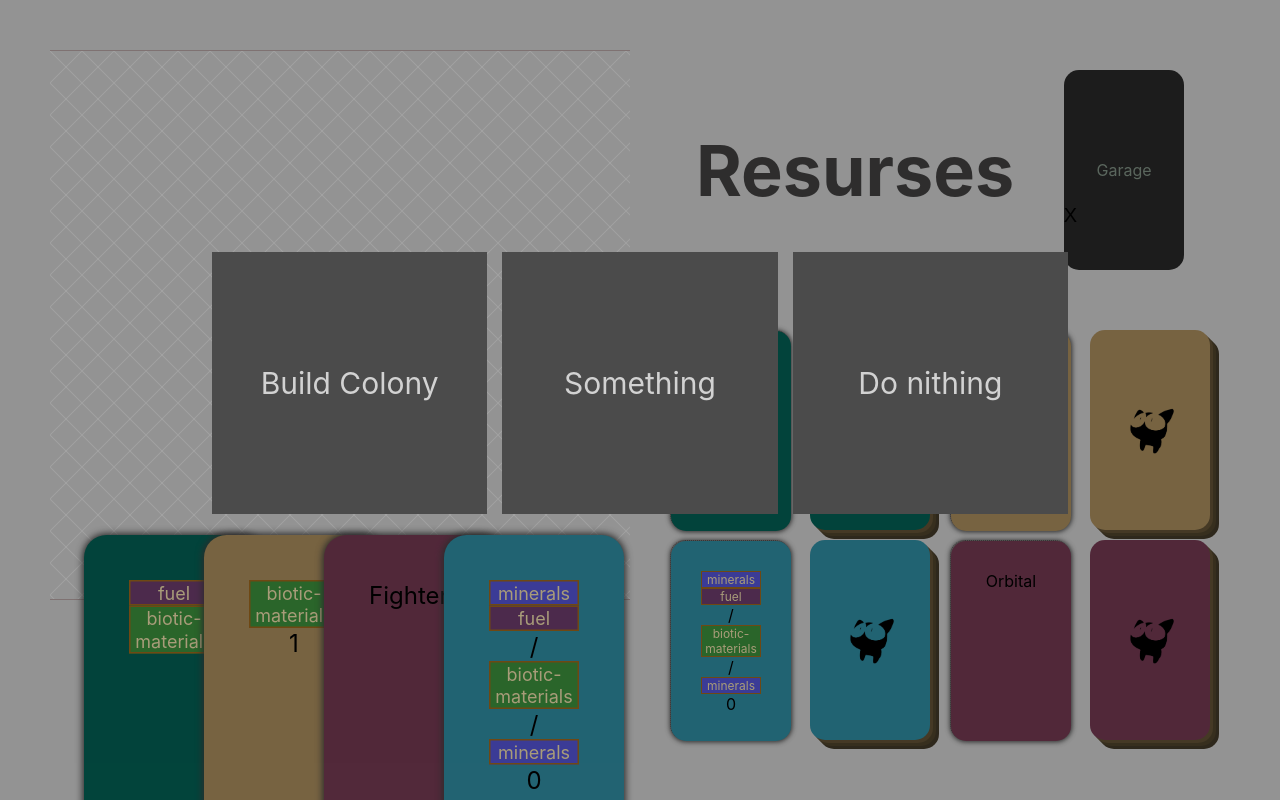
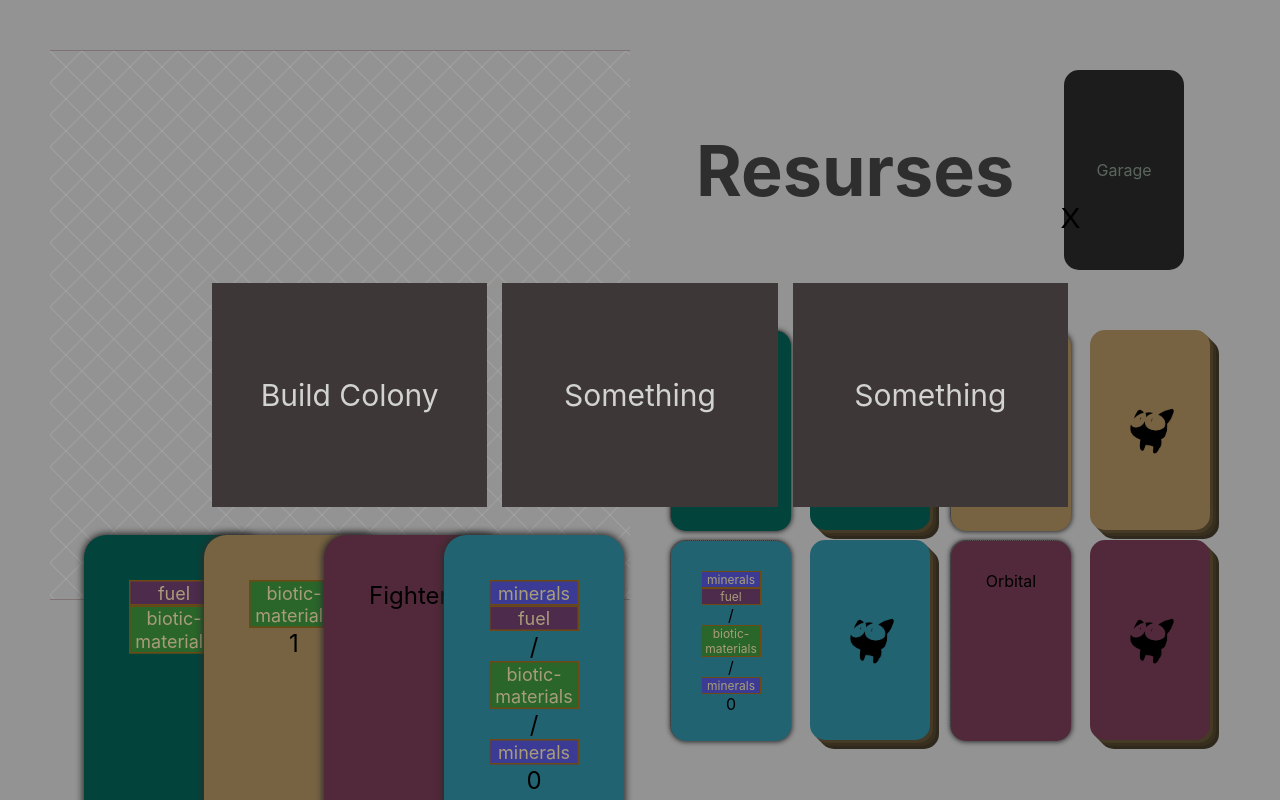
Before and after one commit to Igmat/SpaceExpatriateReact, a React (Create React App) app: page / in a window 1280 px wide. Both pictures are taken after a click on the element "Garage". Built offline with nearby package versions, Linux system fonts and the light colour scheme.

Commit message:
feach: add Context_Modal

```diff
--- a/src/App/index.tsx
+++ b/src/App/index.tsx
@@ -1,27 +1,28 @@
-import React from "react";
+import React, { createContext, useState, useMemo } from "react";
 import { Board } from "../Board";
 import { Player } from "../Player";
 import { Enemy } from "../Enemy";
 import "./App.css";
 import { Rest } from "../components/Rest";
+import { useModalWrapper } from "../components/ModalWindow";
 
 function App() {
-  return (
+ return useModalWrapper((
     <div className="App">
       <div className="board">
-        {" "}
         <Board />
       </div>
       <div className="player">
-        {" "}
         <Player />
       </div>
+    </div>
+  ));
 
-      {/*  <Rest/>*/}
 
-      {/*<Enemy />*/}
-    </div>
-  );
 }
 
 export default App;
+/*
+Сделать три модалки (на каждую карту)
+
+*/
--- a/src/Board/ResursesDeck/index.tsx
+++ b/src/Board/ResursesDeck/index.tsx
@@ -1,24 +1,28 @@
-import { useState } from "react";
-import { ModalWindow } from "../../components/ModalWindow";
+import { useContext, useState } from "react";
 import styles from "./ResurseDeck.module.scss";
+import { useModalService } from "../../components/ModalWindow";
 
 export const ResursesDeck = () => {
-  const [showModal, setShowModal] = useState(false);
-  const actionsArr = ["Build Colony", "Something", "Do nithing"];
-  const modalTest = () => {
-    console.log('Im in modal');
-  }
+  // const [showModal, setShowModal] = useState(false);
+  //  const actionsArr = ["Build Colony", "Something", "Do nithing"];
+
+  const modalService = useModalService();
+
+  const content = (
+    <div className={styles.contentContainer}>
+      <div onClick={() => console.log('1')}>Build Colony</div>
+      <div onClick={() => console.log('2')}>Something</div>
+      <div onClick={() => console.log('3')}>Something</div>
+    </div>
+  );
+
+console.log(' ResursesDeck')
   return (
     <div className={styles.container}>
       <h2>Resurses</h2>
-      <div className={styles.garage} onClick={() => setShowModal(true)}>
+      <div className={styles.garage} onClick={() => modalService.show(content)}>
         Garage
       </div>
-      <ModalWindow
-      isShowModal={showModal}
-      closeModal={() => setShowModal(false)}
-      actionsArr={actionsArr}
-      acttionOnClick={modalTest}/>
     </div>
   );
 };
--- a/src/Player/Table/index.tsx
+++ b/src/Player/Table/index.tsx
@@ -8,6 +8,8 @@ interface TableProps {
 }
 
 export const Table = observer((props: TableProps) => {
+
+console.log('Table ')
   return (
     <div className={styles.container}>
       <div className={styles.cardsContainer}>
--- a/src/components/ModalWindow/ModalWindow.module.scss
+++ b/src/components/ModalWindow/ModalWindow.module.scss
@@ -15,47 +15,47 @@
   & .modalDialog {
     width: 70%;
     height: 50%;
-    //background: rgb(183, 183, 183);
-    background-color: transparent;
     position: relative;
     margin: 0 20px;
     display: flex;
     flex-direction: column;
     overflow: hidden;
     animation-duration: 1s; //не работает
-    & .actionsContainer {
-        height: 100%;
-      display: grid;
-      grid-template-columns: repeat(auto-fit, minmax(250px, 1fr));
-      grid-template-rows: auto;
-      padding: 20px;
-      gap: 15px;
-      & div {
-        height: 80%;
-        display: flex;
-        align-items: center;
-        justify-content: center;
-        background-color: rgb(75, 75, 75);
-        color: rgb(210, 210, 210);
-        font-size: 30px;
-        cursor: pointer;
-        &:hover {
-          background-color: rgb(82, 82, 82);
-        }
-      }
-    }
-    & button {
+    & .closeButton {
       width: 35px;
       height: 35px;
-      font-size: 20px;
+      font-size: 30px;
       align-self: end;
       background-color: transparent;
       border: none;
       cursor: pointer;
       &:hover {
-       color: rgb(247, 7, 7);
+        color: rgb(247, 7, 7);
       }
     }
+    & div {
+      height: 80%;
+      display: grid;
+      grid-template-columns: repeat(auto-fit, minmax(250px, 1fr));
+      grid-template-rows: auto;
+      align-items: center;
+      justify-content: center;
+      padding: 20px;
+      gap: 15px;
+
+      & div {
+        height: 80%;
+        display: flex;
+        background-color: rgb(61, 55, 55);
+        color: rgb(210, 210, 210);
+        font-size: 30px;
+        cursor: pointer;
+        &:hover {
+          background-color: rgb(78, 71, 71);
+        }
+      }
+    }
+
   }
 }
 
--- a/src/components/ModalWindow/index.tsx
+++ b/src/components/ModalWindow/index.tsx
@@ -1,19 +1,27 @@
-import React from "react";
+import React, {
+  ReactNode,
+  useState,
+  createContext,
+  useMemo,
+  memo,
+} from "react";
 import styles from "./ModalWindow.module.scss";
 
-interface ModalWindowProps {
-  isShowModal: boolean;
-  closeModal: () => void;
-  actionsArr: string[];
-  acttionOnClick: () => void;
+const modalContext = createContext({
+  show: (content: React.ReactNode) => {},
+  hide: () => {},
+});
+
+interface ModalComponentProps {
+  hide: () => void;
+  showModal: boolean;
+  content: React.ReactNode;
 }
-
-export const ModalWindow = (props: ModalWindowProps) => {
-
+const ModalComponent = (props: ModalComponentProps) => {
   const keydownHandler = ({ key }: any) => {
     switch (key) {
       case "Escape":
-        props.closeModal();
+        props.hide();
         break;
       default:
     }
@@ -24,21 +32,65 @@ export const ModalWindow = (props: ModalWindowProps) => {
     return () => document.removeEventListener("keydown", keydownHandler);
   });
 
-
   const closeModal = () => {
-    props.closeModal();
+    props.hide();
   };
 
-  return !props.isShowModal ? null : (
+  return !props.showModal ? null : (
     <div className={styles.modal}>
-      <div className={styles.modalDialog} onClick={e => e.stopPropagation()}>
-        <button onClick={closeModal}>X</button>
-        <div className={styles.actionsContainer} >
-          {props.actionsArr.map((el: string, ind: number) => (
-            <div onClick={props.acttionOnClick} key={ind}>{el}</div>
-          ))}
-        </div>
+      <div className={styles.modalDialog} onClick={(e) => e.stopPropagation()}>
+        <button className={styles.closeButton}  onClick={closeModal}>X</button>
+      {props.content}
       </div>
     </div>
   );
 };
+
+export function useModalService() {
+  return React.useContext(modalContext);
+}
+
+export function useModalWrapper(content: React.ReactNode) {
+  const [showModal, setShowModal] = useState(false);
+  const [modalContent, setModalContent] = useState<ReactNode>(null);
+
+  const modalService = useMemo(
+    () => ({
+      show: (content: React.ReactNode) => {
+        setShowModal(true);
+        setModalContent(content);
+      },
+      hide: () => {
+        setShowModal(false);
+        setModalContent(null);
+      },
+    }),
+    []
+  );
+
+  const Component = () => (
+    <ModalComponent
+      content={modalContent}
+      hide={modalService.hide}
+      showModal={showModal}
+    />
+  );
+
+  const Provider = useMemo(
+    () =>
+      memo((props: { children?: ReactNode }) => (
+        <modalContext.Provider value={modalService}>
+          {props.children}
+        </modalContext.Provider>
+      )),
+    [modalService]
+  );
+
+  const memorisedContent = useMemo(() => content, []);
+  return (
+    <>
+      <Provider>{memorisedContent}</Provider>
+      <Component />
+    </>
+  );
+}
```
